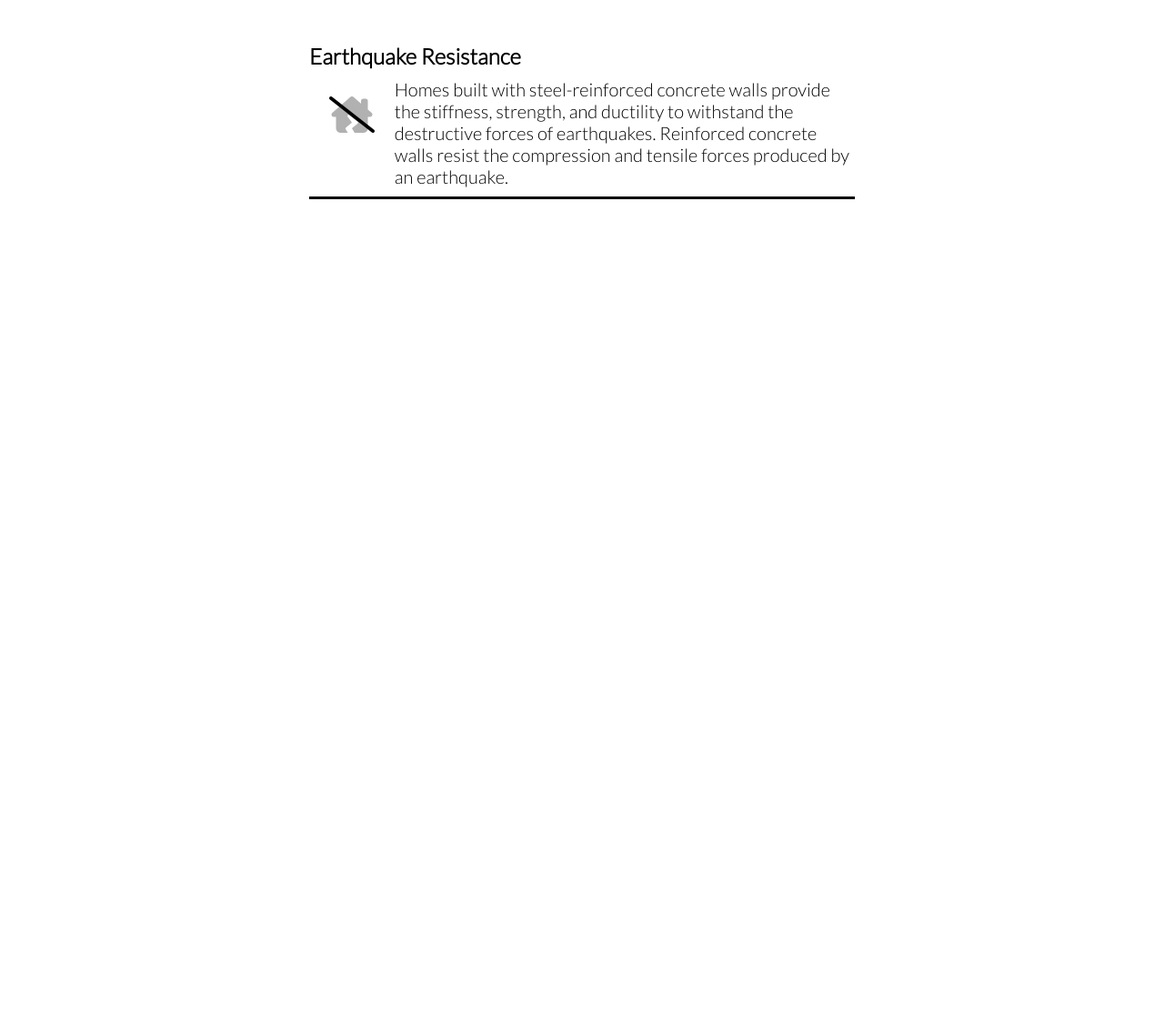
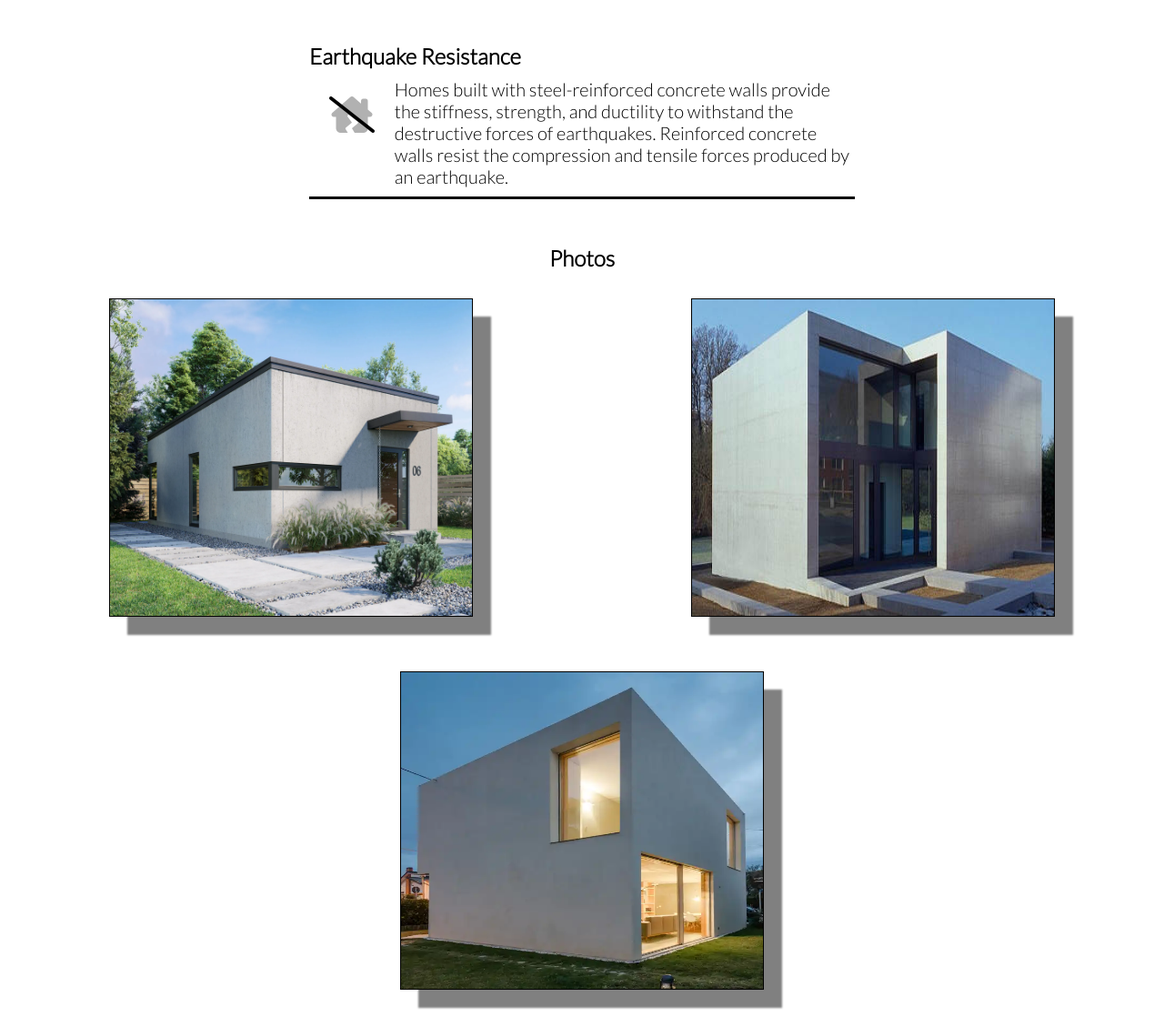
Before and after one commit to lekbit/PP1-Concrete-houses, a plain HTML site: page index.html in a window 1280 px wide. Shown: the part 964-2082 px from the top of the page at 91% size. Before the commit the page ends 1233 px from the top, so only its background shows below. Drawn offline with nearby package versions, Linux system fonts and the light colour scheme.

Commit message:
Add photo examples section

```diff
--- a/assets/styles/index_style.css
+++ b/assets/styles/index_style.css
@@ -179,3 +179,42 @@ header {
 }
 
 /* /Feathures description */
+
+/* Photo examples */
+#photo_examples {
+    text-align: center;
+}
+
+#photo_examples_set {
+    display: flex;
+    flex-wrap: wrap;
+    justify-content: space-around;
+}
+
+.block {
+    margin: 30px 30px;
+    width: 400px;
+    height: 350px;
+    box-shadow: 20px 20px 2px gray;
+    border: 1px solid black;
+}
+
+#house_block_1 {
+    background-image: url('../images/1.webp');
+    background-repeat: no-repeat;
+    background-size: 100% 100%;
+}
+
+#house_block_2 {
+    background-image: url('../images/2.jpg');
+    background-repeat: no-repeat;
+    background-size: 100% 100%;
+}
+
+#house_block_3 {
+    background-image: url('../images/3.webp');
+    background-repeat: no-repeat;
+    background-size: 100% 100%;
+}
+
+/* /Photo examples */
--- a/index.html
+++ b/index.html
@@ -92,6 +92,14 @@
                 </div>
             </div>
         </section>
+        <section id="photo_examples">
+            <h2>Photos</h2>
+            <div id="photo_examples_set">
+                <div id="house_block_1" class="block"></div>
+                <div id="house_block_2" class="block"></div>
+                <div id="house_block_3" class="block"></div>
+            </div>
+        </section>
     </main>
     <script src="https://kit.fontawesome.com/8a966a517d.js" crossorigin="anonymous"></script>
 </body>
```
Also changed, not shown: assets/images/1.webp (added), assets/images/2.jpg (added), assets/images/3.webp (added).
